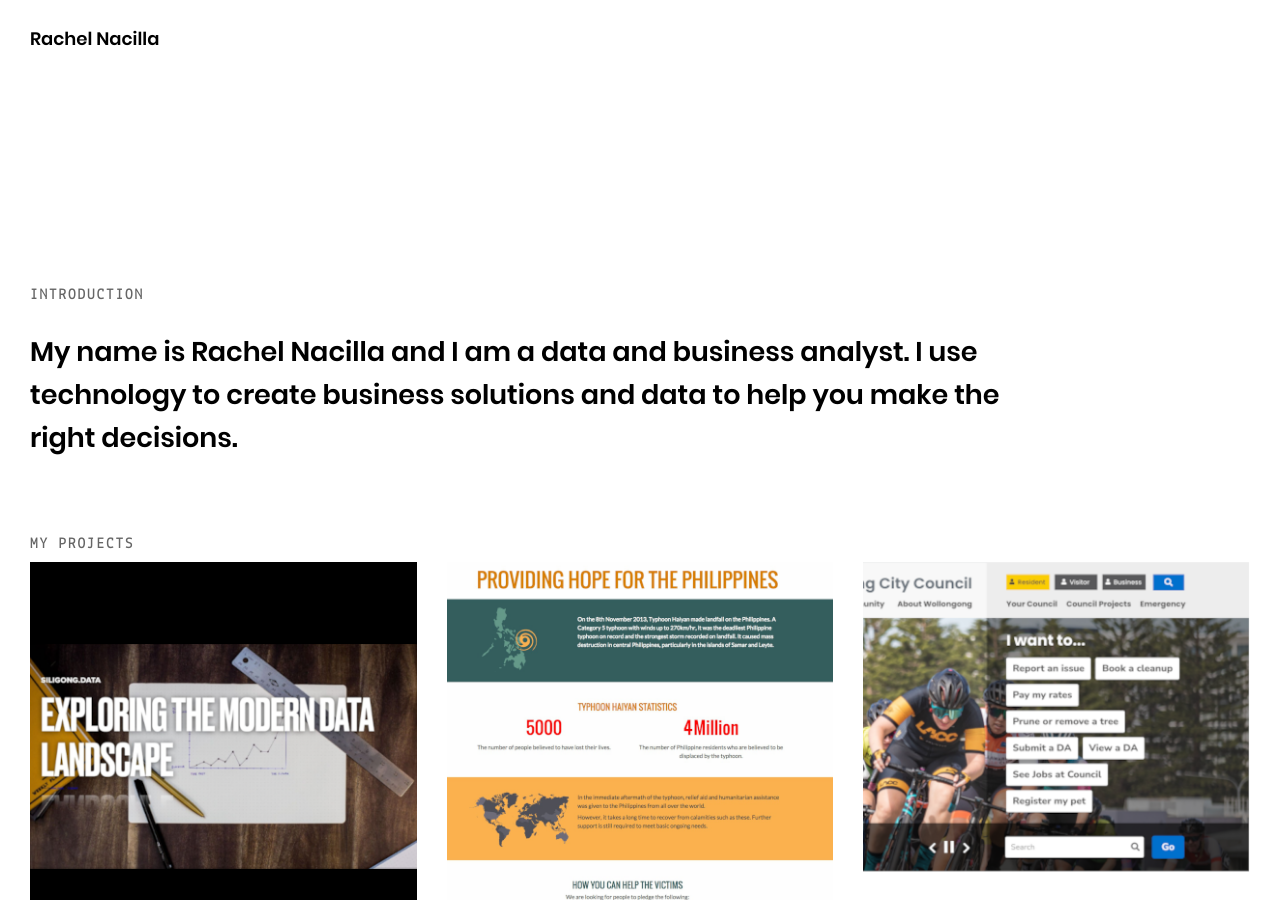
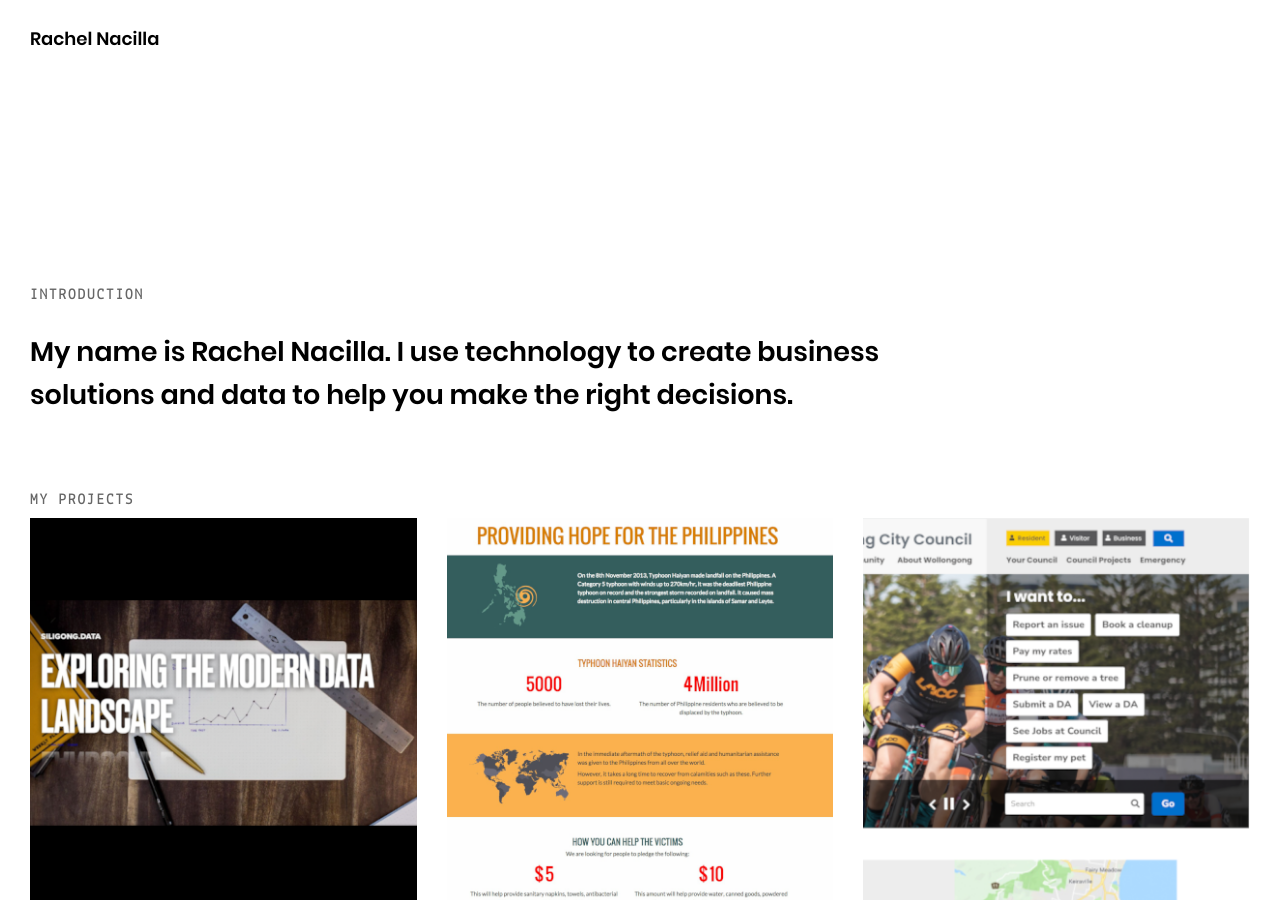
Before and after one commit to rachelnacilla/rachelnacilla.github.io, a Jekyll site: the page built from index.html, in a window 1280 px wide and 900 px high. Built offline with Jekyll 4.4.1, drawn with Linux system fonts in a browser that asks for light colours.

Commit message:
Updated intor

```diff
--- a/index.html
+++ b/index.html
@@ -16,7 +16,7 @@
 			<div class="container">
 				<h2>Introduction</h2>
 
-							<p>My name is Rachel Nacilla and I am a data and business analyst. I use technology to create business solutions and data to help you make the right decisions.</p>
+							<p>My name is Rachel Nacilla. I use technology to create business solutions and data to help you make the right decisions.</p>
 
 
 
```
